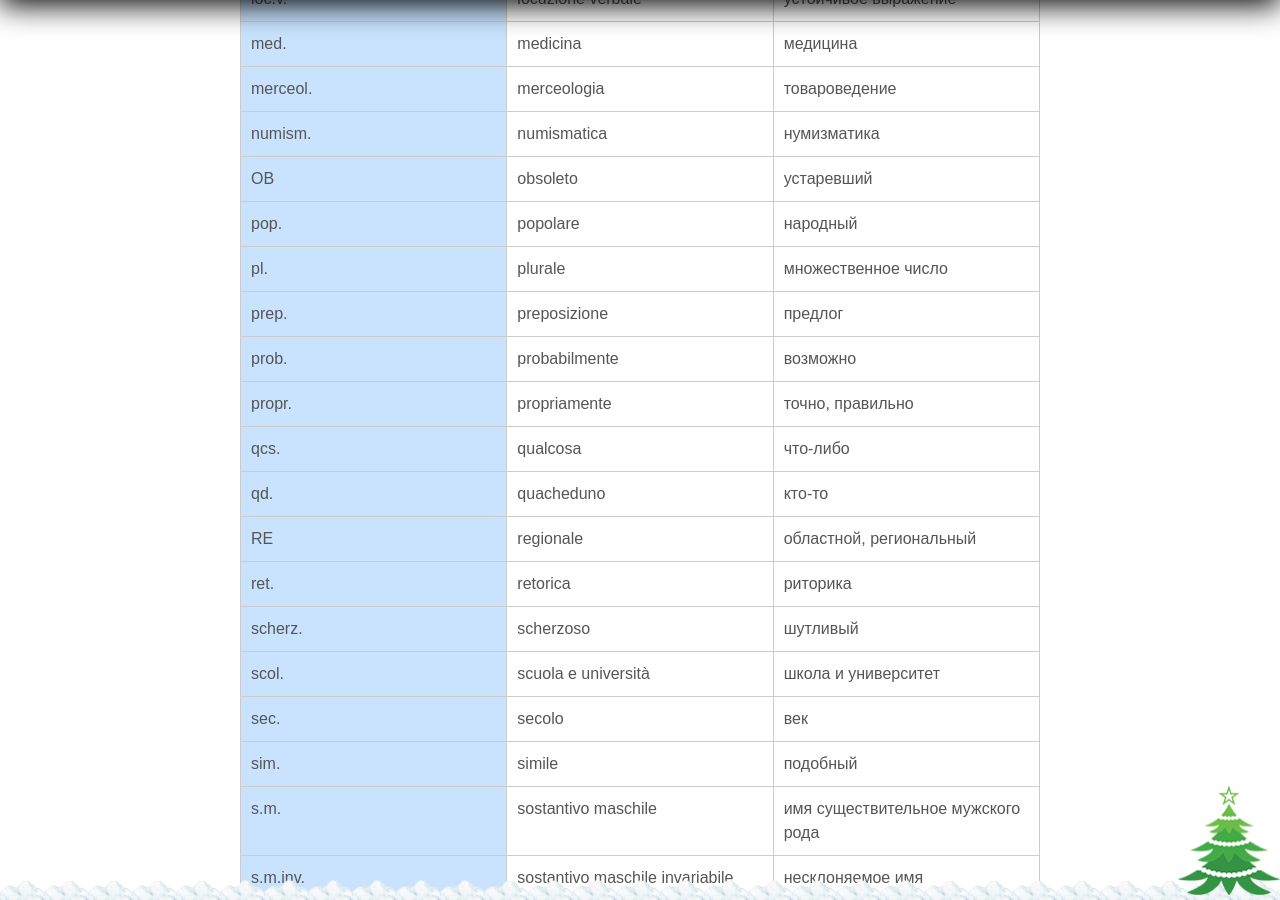
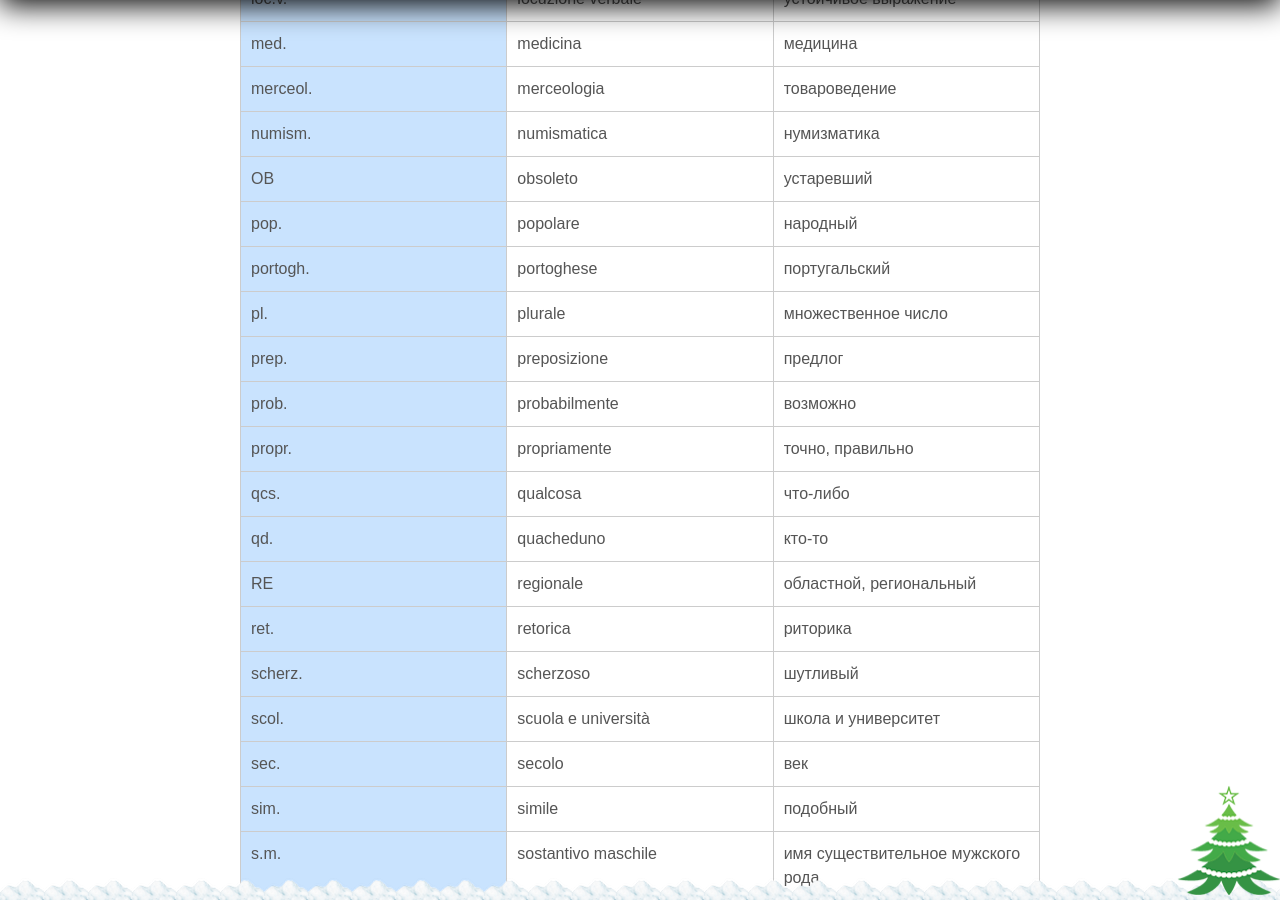
Before and after one commit to postolny/postolny.github.io, a Jekyll site: the page built from _pages/abbreviazioni.md, in a window 1280 px wide and 900 px high, scrolled down 2699 px. Built offline with Jekyll 4.4.1, drawn with Linux system fonts in a browser that asks for light colours; nearby versions of some CDN libraries.

Commit message:
Add files via upload

```diff
--- a/_pages/abbreviazioni.md
+++ b/_pages/abbreviazioni.md
@@ -55,6 +55,7 @@ In questa pagina vi metterò una lista delle abbreviazioni che potete trovare ne
 |numism.|numismatica|нумизматика|
 |OB|obsoleto|устаревший|
 |pop.|popolare|народный|
+|portogh.|portoghese|португальский|
 |pl.|plurale|множественное число|
 |prep.|preposizione|предлог|
 |prob.|probabilmente|возможно|
```
